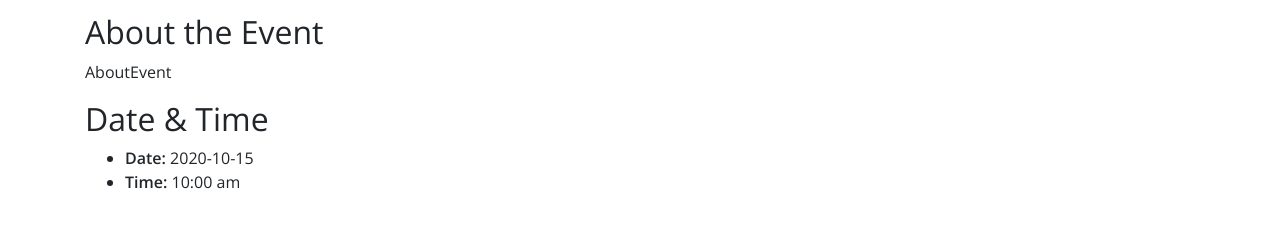
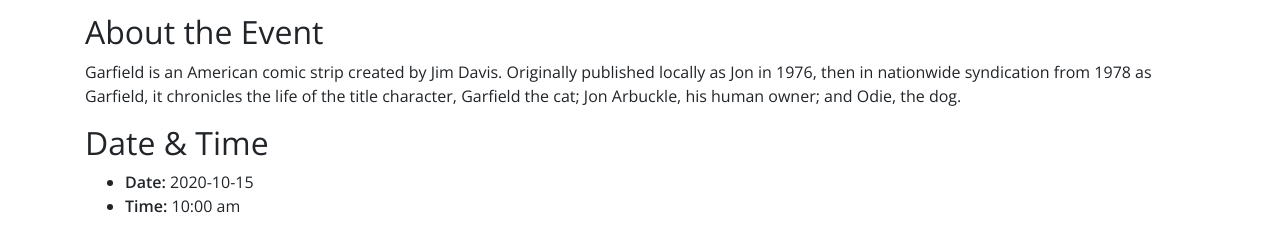
Before and after one commit to praveenscience/HackThisFall-StaticSiteGen, a website: page docs/event-4.html in a window 1280 px wide. Shown: the part 496-748 px from the top of the page. Drawn offline with nearby package versions, Linux system fonts and the light colour scheme.

Commit message:
Updated events pages.

```diff
--- a/docs/event-4.html
+++ b/docs/event-4.html
@@ -21,7 +21,7 @@
           <p><img src="https://i.imgur.com/GmV4fnv.png" alt="Meaow Meaow Meaow!" class="responsive image"></p>
           <p class="lead text-center">Garfield</p>
           <h2>About the Event</h2>
-          <p>AboutEvent</p>
+          <p>Garfield is an American comic strip created by Jim Davis. Originally published locally as Jon in 1976, then in nationwide syndication from 1978 as Garfield, it chronicles the life of the title character, Garfield the cat; Jon Arbuckle, his human owner; and Odie, the dog.</p>
           <h2>Date &amp; Time</h2>
           <ul>
             <li><strong>Date:</strong> <span>2020-10-15</span></li>
```
Also changed, not shown: docs/event-1.html (+1 -1 lines), docs/event-2.html (+1 -1 lines), docs/event-3.html (+1 -1 lines).
